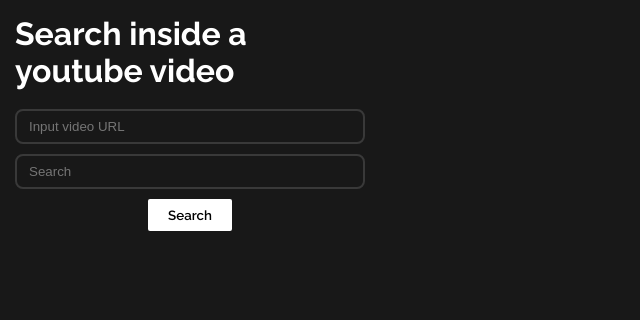
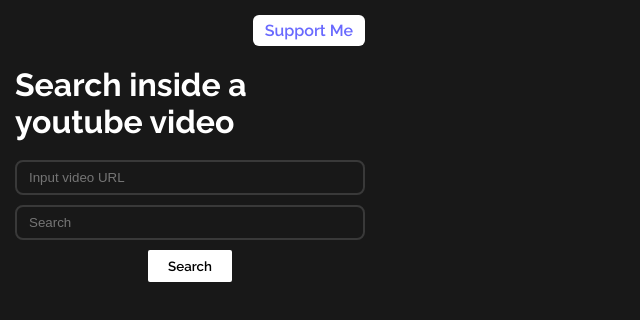
Before and after one commit to anonthedev/search-inside-yt-video, a browser extension: page frontend/index.html in a window 1280 px wide. Shown: the whole page, without its empty margins (0-640 px from the left). Drawn offline with Linux system fonts and the light colour scheme.

Commit message:
added a support me button and gitignore

```diff
--- a/frontend/index.html
+++ b/frontend/index.html
@@ -18,6 +18,7 @@
     <title>Document</title>
   </head>
   <body>
+    <a href="https://www.buymeacoffee.com/anonthedev" target="_blank" id="supportBtn">Support Me</a>
     <h1>Search inside a youtube video</h1>
     <form id="form">
       <input type="text" placeholder="Input video URL" id="inputVideoUrl" />
--- a/frontend/style.css
+++ b/frontend/style.css
@@ -16,6 +16,15 @@
     gap: 20px;
     background-color: #181818;
     color: white;
+}
+
+#supportBtn{
+    align-self: flex-end;
+    background-color: white;
+    padding: 6px 12px;
+    border-radius: 6px;
+    font-weight: 600;
+    text-decoration: none;
 }
 
 a {
```
Also changed, not shown: 2 other files.
